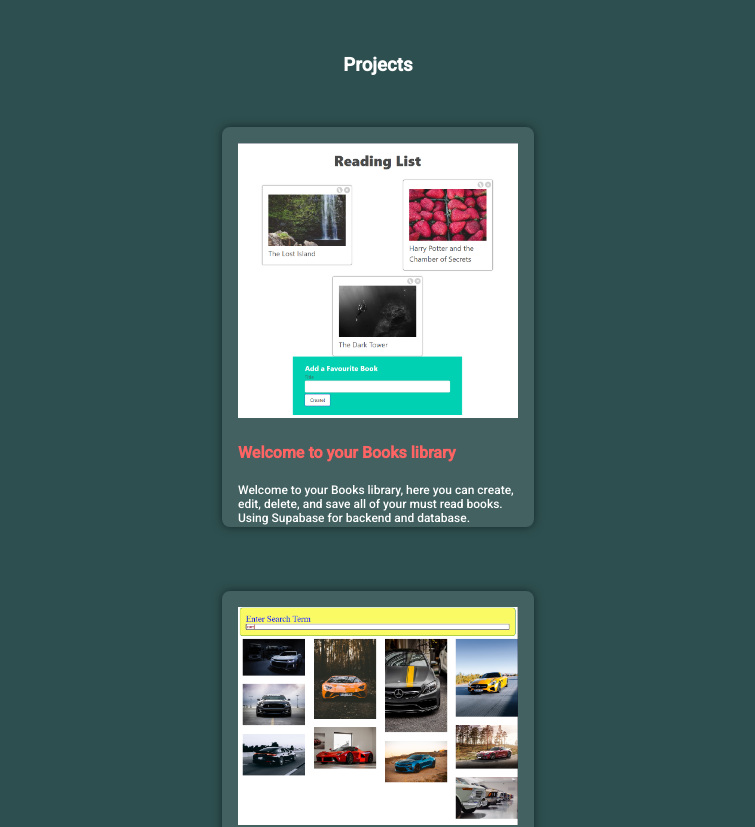
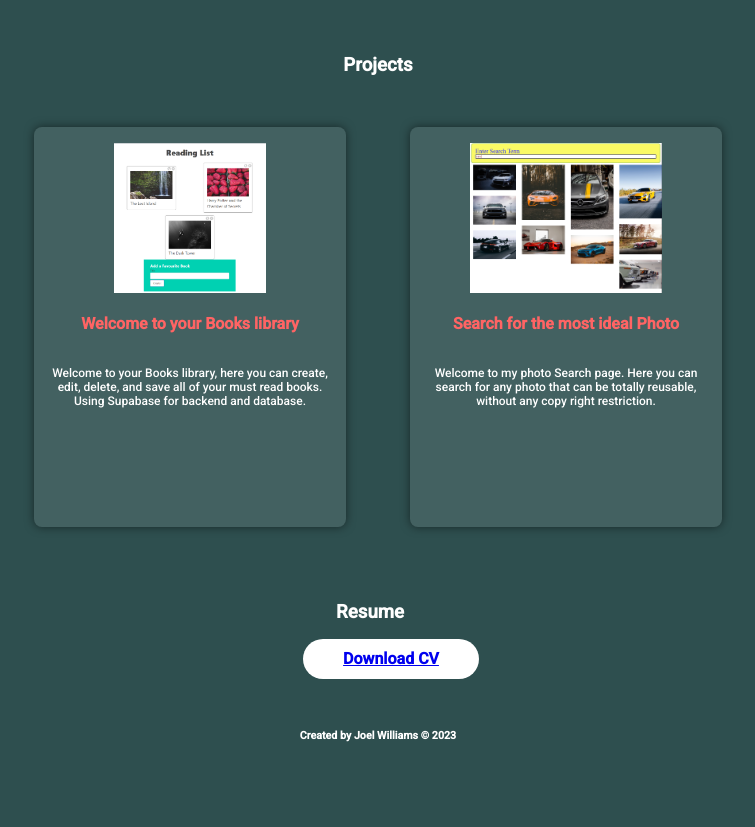
Before and after one commit to JoelWilliams7/My-Profile, a React (Vite) app: page / in a window 1280 px wide. Shown: the part 1460-2287 px from the top of the page, without its empty margins (262-1017 px from the left). Built offline with nearby package versions, Linux system fonts and the light colour scheme.

Commit message:
resume added

```diff
--- a/src/App.jsx
+++ b/src/App.jsx
@@ -1,5 +1,13 @@
 import React from "react";
-import { NavBar, Contacts, Skills, Projects, UpButton } from "./components";
+import {
+  NavBar,
+  Contacts,
+  Skills,
+  Projects,
+  UpButton,
+  Footer,
+  Resume,
+} from "./components";
 
 function App() {
   return (
@@ -9,6 +17,8 @@ function App() {
       <Contacts />
       <Skills />
       <Projects />
+      <Resume />
+      <Footer />
     </div>
   );
 }
--- a/src/components/Contacts.jsx
+++ b/src/components/Contacts.jsx
@@ -16,6 +16,10 @@ const StyledContacts = styled.div`
     color: white;
     position: absolute;
     top: -40px;
+  }
+
+  @media (max-width: 768px) {
+    flex-direction: column;
   }
 `;
 const ContactsContainer = styled.div`
@@ -49,6 +53,12 @@ const ContactsBox = styled.div`
     color: white;
     outline: 2px solid white;
   }
+
+  @media (max-width: 768px) {
+    width: 80px;
+    height: 80px;
+    margin: 0.5rem 0;
+  }
 `;
 
 const contacts = [
@@ -58,7 +68,7 @@ const contacts = [
   },
   {
     icon: <Linkedin />,
-    url: "https//www.linkedin.com/in/joel-willams-817a8861",
+    url: "https://www.linkedin.com/in/joel-williams-817a8861/",
   },
   {
     icon: <Inbox />,
--- /dev/null
+++ b/src/components/Footer.jsx
@@ -0,0 +1,23 @@
+import React from "react";
+import styled from "styled-components";
+
+const StyledFooter = styled.footer`
+  color: white;
+  position: relative;
+  height: 100px;
+  width: fit-content;
+  margin: 0 auto;
+  bottom: 0px;
+  color: white;
+  text-align: center;
+`;
+
+function Footer() {
+  return (
+    <StyledFooter>
+      <h6>Created by Joel Williams &copy; {new Date().getFullYear()} </h6>
+    </StyledFooter>
+  );
+}
+
+export default Footer;
--- a/src/components/NavBar.jsx
+++ b/src/components/NavBar.jsx
@@ -15,7 +15,7 @@ const StyledNav = styled.div`
   background: transparent;
 `;
 
-const links = ["Projects", "Skills", "Contacts"];
+const links = ["Projects", "Skills", "Contacts", "Resume"];
 
 function handleNavButtonClick(name) {
   scrollToSection(`${name.toLowerCase()}-container`);
--- a/src/components/Projects.jsx
+++ b/src/components/Projects.jsx
@@ -4,8 +4,6 @@ import booksProjectsPic from "../assets/books-project.png";
 import photoSearchingLibrary from "../assets/photo-searching-library.png";
 
 const StyledProject = styled.div`
-  display: flex;
-  flex-direction: column;
   width: 25%;
   height: 25rem;
   background: rgba(255, 255, 255, 0.1);
@@ -26,21 +24,48 @@ const StyledProject = styled.div`
   h4 {
     color: #ff6464;
   }
+
+  a {
+    display: flex;
+    flex-direction: column;
+
+    img {
+      width: 100%;
+      height: 150px;
+      object-fit: contain;
+    }
+  }
+
+  @media (max-width: 768px) {
+    width: 50%;
+  }
+`;
+
+const Projects = styled.div`
+  display: flex;
+  width: 100%;
+  flex-wrap: wrap;
+  align-items: center;
+  justify-content: center;
+  color: white;
 `;
 
 const ProjectsContainer = styled.div`
   display: flex;
   flex-direction: column;
-  width: 100%;
-  flex-wrap: wrap;
-  align-items: center;
+  text-align: center;
+  margin: 5rem 0;
+
+  > h3 {
     color: white;
+  }
 `;
 
 function Project() {
   return (
     <ProjectsContainer id="projects-container">
       <h3>Projects</h3>
+      <Projects>
         <StyledProject>
           <a
             href="https://joelwilliams7.github.io/Books-Project/"
@@ -51,18 +76,12 @@ function Project() {
               color: "white",
             }}
           >
-          <img
-            src={booksProjectsPic}
-            alt="Book Projects Pic"
-            style={{
-              width: "100%",
-            }}
-          />
+            <img src={booksProjectsPic} alt="Book Projects Pic" />
             <h4>Welcome to your Books library</h4>
             <p>
               Welcome to your Books library, here you can create, edit, delete,
-            and save all of your must read books. Using Supabase for backend and
-            database.
+              and save all of your must read books. Using Supabase for backend
+              and database.
             </p>
           </a>
         </StyledProject>
@@ -76,13 +95,7 @@ function Project() {
               color: "white",
             }}
           >
-          <img
-            src={photoSearchingLibrary}
-            alt="photo Searching Library"
-            style={{
-              width: "100%",
-            }}
-          />
+            <img src={photoSearchingLibrary} alt="photo Searching Library" />
             <h4>Search for the most ideal Photo</h4>
             <p>
               Welcome to my photo Search page. Here you can search for any photo
@@ -90,6 +103,7 @@ function Project() {
             </p>
           </a>
         </StyledProject>
+      </Projects>
     </ProjectsContainer>
   );
 }
--- /dev/null
+++ b/src/components/Resume.jsx
@@ -0,0 +1,102 @@
+import React from "react";
+import styled from "styled-components";
+import joelResumeUpdated from "../assets/Joel Resume updated.pdf";
+
+const StyledResume = styled.div`
+  position: relative;
+  margin: 50px auto;
+  width: 11rem;
+  height: 2.5rem;
+  background: white;
+  color: var(--main-black);
+  border: 2px solid var(--main-black);
+  border-radius: 20px;
+  outline: none;
+  cursor: pointer;
+  font-weight: 900;
+  font-size: 1rem;
+  font-family: Nunito, sans-serif;
+  display: flex;
+  -webkit-box-align: center;
+  align-items: center;
+  -webkit-box-pack: center;
+  justify-content: center;
+  transition: all 0.3s ease-in-out 0s;
+  animation: 0.6s ease 0s 1 normal none running enterLeft;
+
+  button {
+    writing-mode: horizontal-tb !important;
+    font-style: ;
+    font-variant-ligatures: ;
+    font-variant-caps: ;
+    font-variant-numeric: ;
+    font-variant-east-asian: ;
+    font-variant-alternates: ;
+    font-weight: ;
+    font-stretch: ;
+    font-size: ;
+    font-family: ;
+    font-optical-sizing: ;
+    font-kerning: ;
+    font-feature-settings: ;
+    font-variation-settings: ;
+    text-rendering: auto;
+    color: buttontext;
+    letter-spacing: normal;
+    word-spacing: normal;
+    line-height: normal;
+    text-transform: none;
+    text-indent: 0px;
+    text-shadow: none;
+    text-align: center;
+    cursor: default;
+  }
+
+  &:hover {
+    scale: 1.1;
+    background: #2e4f4f;
+    color: white;
+    outline: 2px solid white;
+  }
+
+  @media (max-width: 768px) {
+    width: 80px;
+    height: 80px;
+    margin: 0.5rem 0;
+  }
+`;
+
+const ResumeContainer = styled.div`
+  width: 150px;
+  color: rgb(255, 255, 255);
+  margin: 0px auto;
+
+  h3 {
+    color: white;
+    position: absolute;
+    top: 1999px;
+    padding: 33px;
+
+    display: block;
+    margin-block-start: 0.67em;
+    margin-block-end: 0.67em;
+    margin-inline-start: 0px;
+    margin-inline-end: 0px;
+    font-weight: bold;
+  }
+`;
+
+function Resume() {
+  return (
+    <ResumeContainer>
+      <h3>Resume</h3>
+      <StyledResume>
+        <a href={joelResumeUpdated} download>
+          Download CV
+        </a>
+      </StyledResume>
+    </ResumeContainer>
+  );
+}
+
+export default Resume;
--- a/src/components/Skills.jsx
+++ b/src/components/Skills.jsx
@@ -29,6 +29,10 @@ const StyledSkill = styled.div`
 
   h3 {
     color: #ff6464;
+  }
+
+  @media (max-width: 768px) {
+    width: 50%;
   }
 `;
 
--- a/src/components/index.js
+++ b/src/components/index.js
@@ -2,5 +2,7 @@ export { default as NavBar } from "./NavBar";
 export { default as Button } from "./Button";
 export { default as Contacts } from "./Contacts";
 export { default as Skills } from "./Skills";
+export { default as Resume } from "./Resume";
 export { default as Projects } from "./Projects";
 export { default as UpButton } from "./UpButton";
+export { default as Footer } from "./Footer";
```
Also changed, not shown: 1 other file (tests, documents, lock files or other folders). Lines whose indentation alone changed are shown as unchanged.
